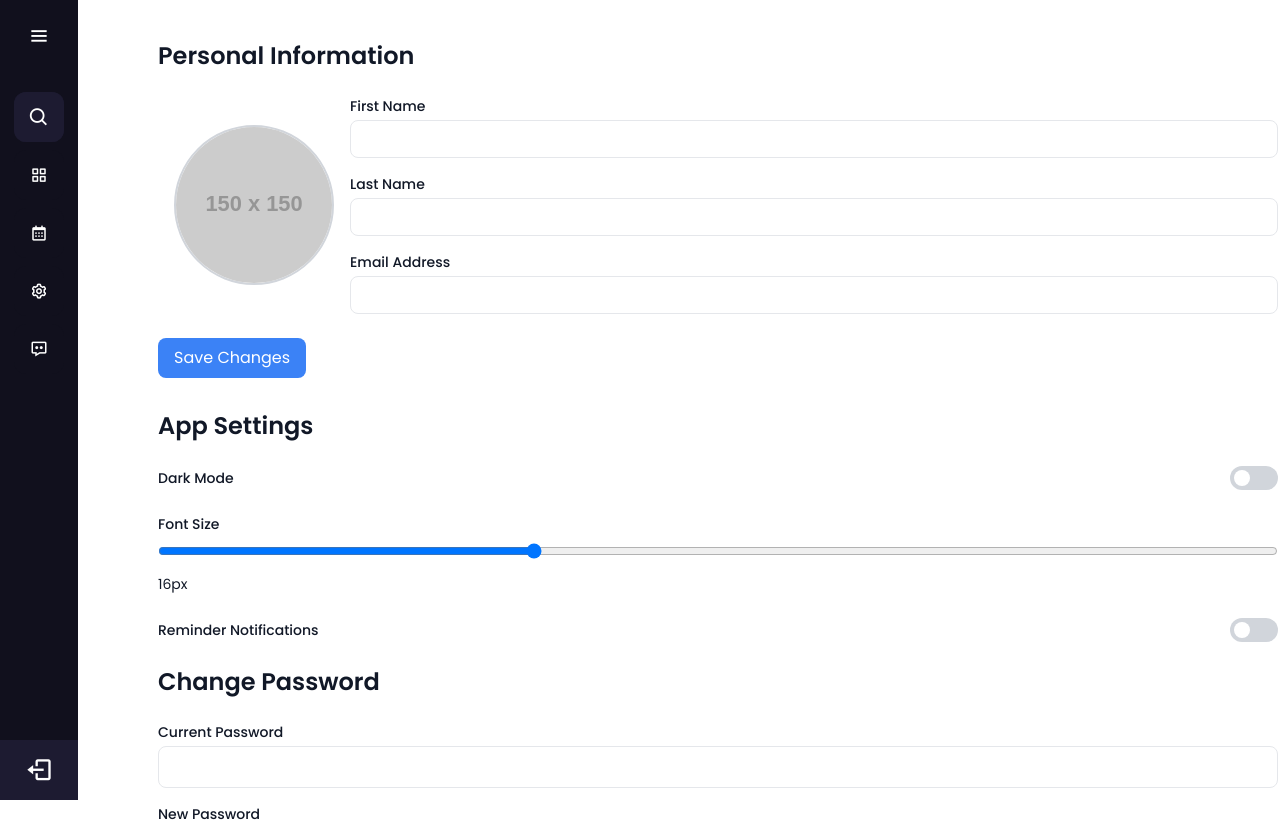
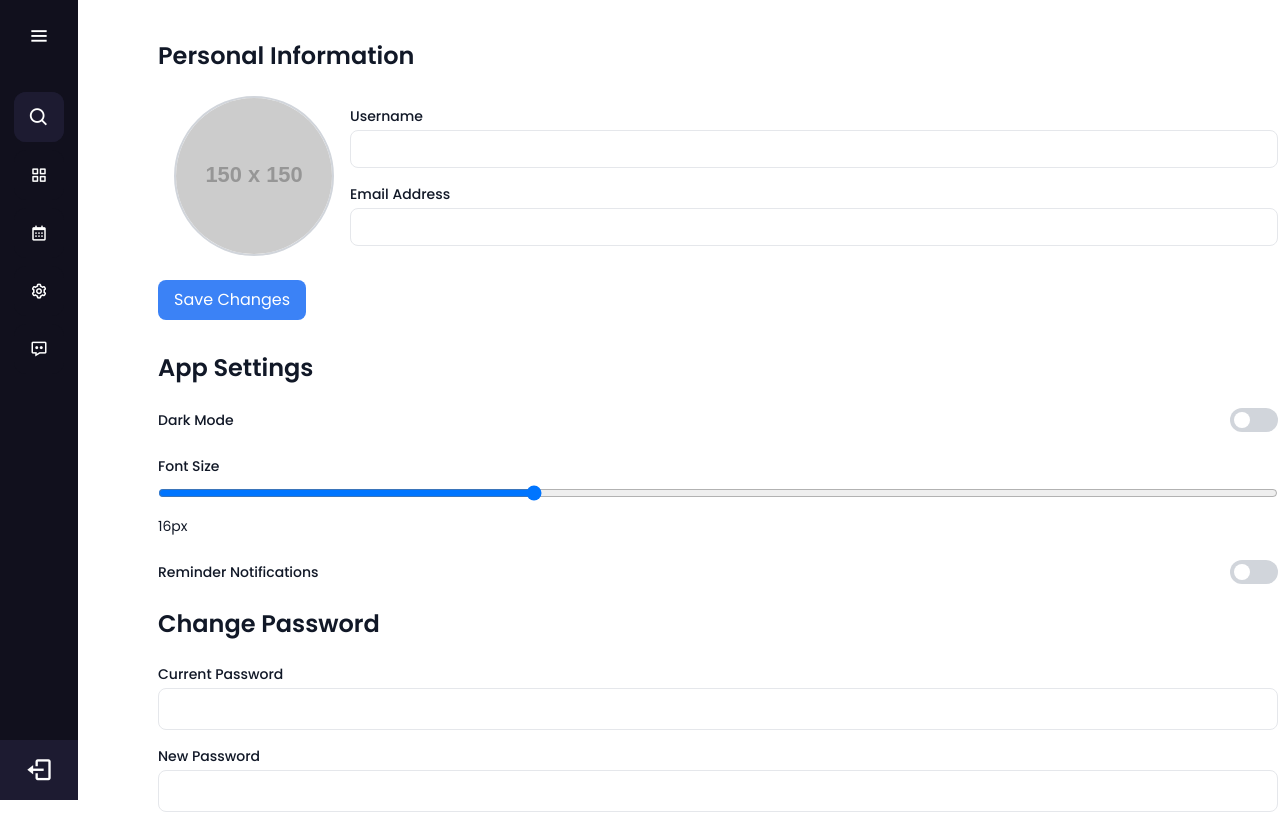
Before and after one commit to mobinmohammadi10/dashboard, a Vue app: page /settings in a window 1280 px wide. Shown: the top 822 px of the page. Built offline with nearby package versions, Linux system fonts and the light colour scheme; no server answers.

Commit message:
Using a username instead of a first and last name

```diff
--- a/src/views/SettingsView.vue
+++ b/src/views/SettingsView.vue
@@ -28,11 +28,8 @@
         </button>
       </div>
       <div class="flex-1">
-        <label class="block text-sm font-medium mb-1">First Name</label>
-        <input type="text" v-model="user.firstName" class="w-full p-2 text-sm border rounded-lg dark:bg-gray-700 dark:border-gray-600">
-
-        <label class="block text-sm font-medium mb-1 mt-4">Last Name</label>
-        <input type="text" v-model="user.lastName" class="w-full p-2 text-sm border rounded-lg dark:bg-gray-700 dark:border-gray-600">
+        <label class="block text-sm font-medium mb-1">Username</label>
+        <input type="text" v-model="user.username" class="w-full p-2 text-sm border rounded-lg dark:bg-gray-700 dark:border-gray-600">
 
         <label class="block text-sm font-medium mb-1 mt-4">Email Address</label>
         <input type="email" v-model="user.email" class="w-full p-2 text-sm border rounded-lg dark:bg-gray-700 dark:border-gray-600">
@@ -122,12 +119,8 @@
 import { ref, onMounted, computed } from 'vue';
 import axios from 'axios';
 
-const token = localStorage.getItem('jwtToken'); // Retrieve the JWT
-
-
 const user = ref({
-  firstName: '',
-  lastName: '',
+  username: '',
   email: '',
   pictureUrl: localStorage.getItem('userPictureUrl') || 'https://via.placeholder.com/150' // Load from localStorage or use default image
 });
@@ -142,7 +135,6 @@ const notifications = ref(false);
 const currentPassword = ref('');
 const newPassword = ref('');
 const confirmPassword = ref('');
-const username = computed(() => `${user.value.firstName} ${user.value.lastName}`);
 
 // Function to confirm account deletion
 const confirmDeleteAccount = () => {
@@ -283,8 +275,7 @@ const fetchUserData= async() => {
 
     if (response.status === 200) {
       const userData = response.data;
-      user.value.firstName = userData.firstName;
-      user.value.lastName = userData.lastName;
+      user.value.username = userData.username;
       user.value.email = userData.email;
     } else {
       alert('Failed to fetch user data.');
```
